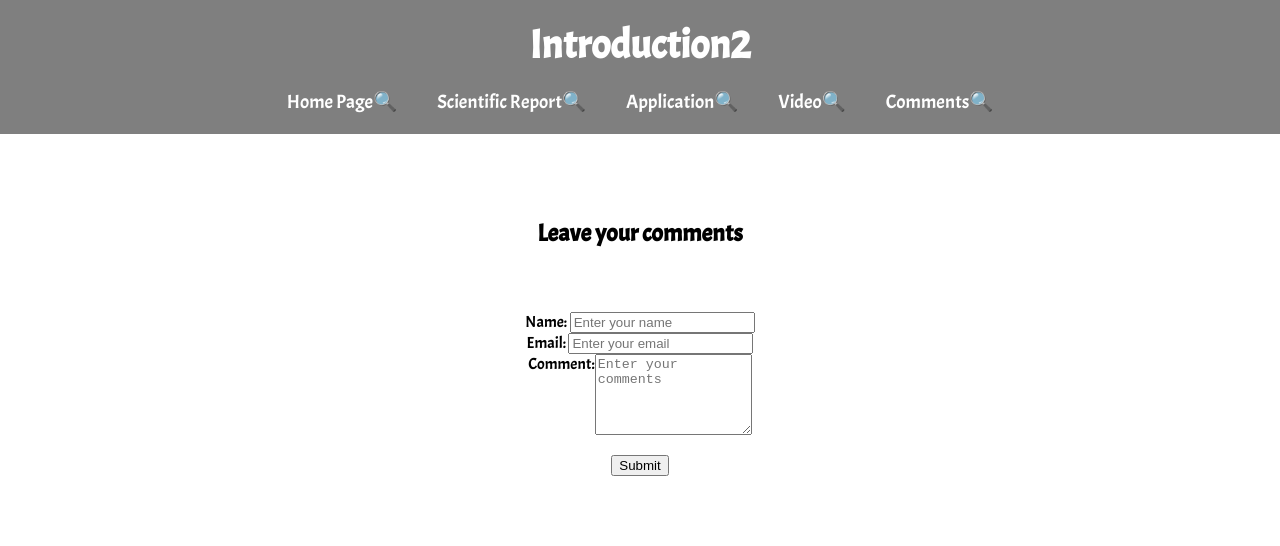
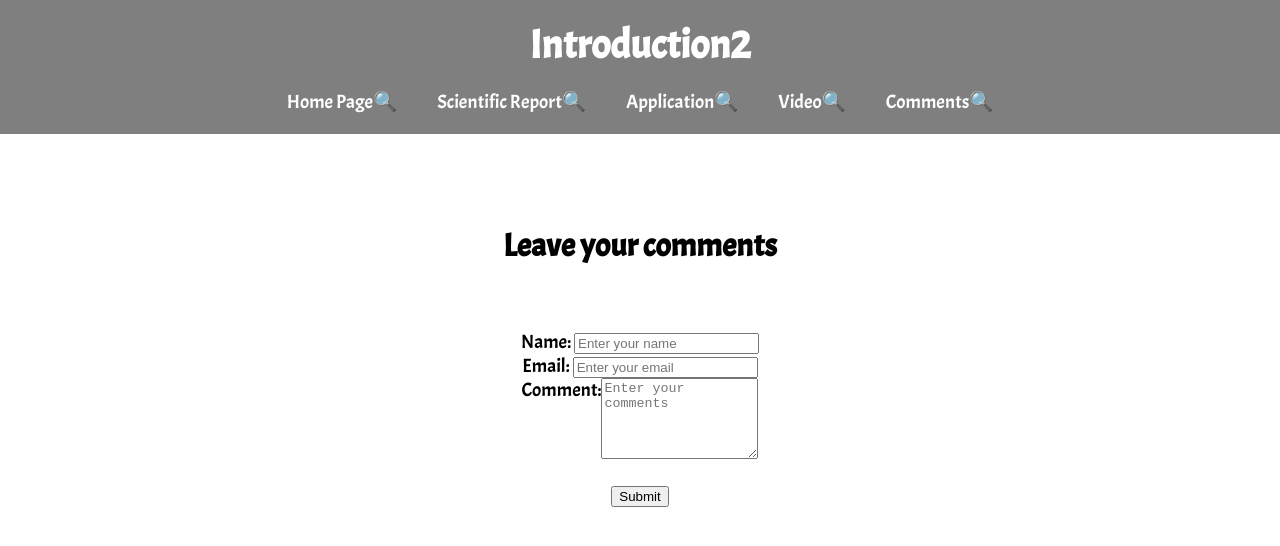
Before and after one commit to SergeSu111/PaperWebsite, a website: page public/comments.html in a window 1280 px wide. Drawn offline with Linux system fonts and the light colour scheme; no server answers; a web font is replaced by a local one.

Commit message:
make the form bigger

```diff
--- a/public/comments.css
+++ b/public/comments.css
@@ -47,6 +47,7 @@ form
 {
     color: black;
     text-align: center;
+    font-size: larger;
 }
 
 main
@@ -87,6 +88,7 @@ h2
     color: black;
     text-align: center;
     margin-bottom: 4rem;
+    font-size: xx-large;
 }
 
 .footer {
```
